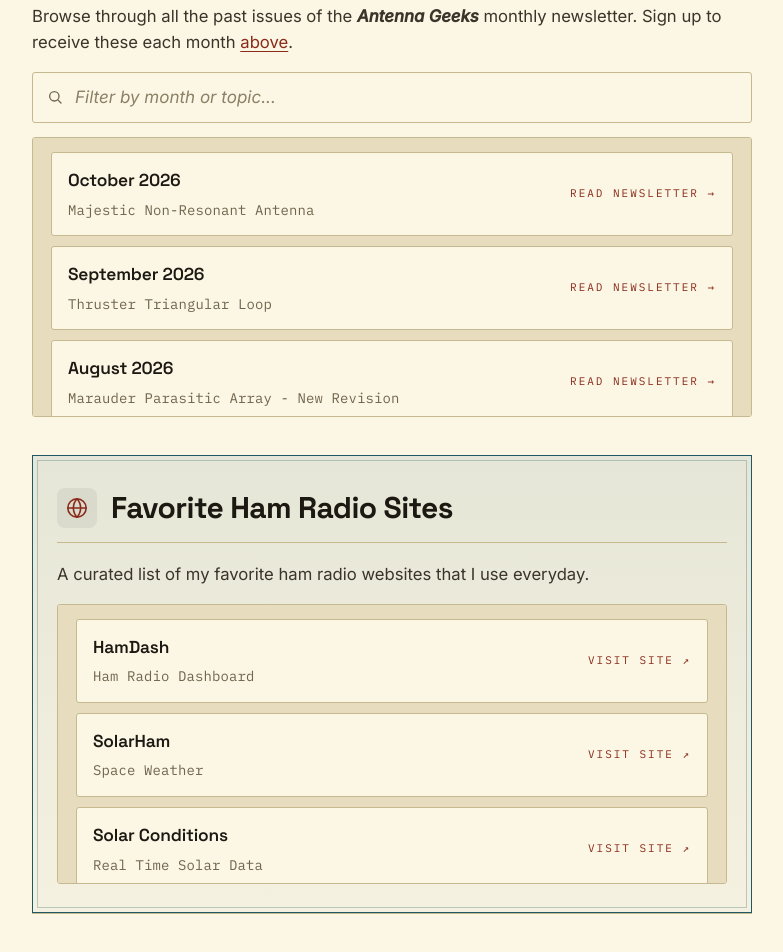
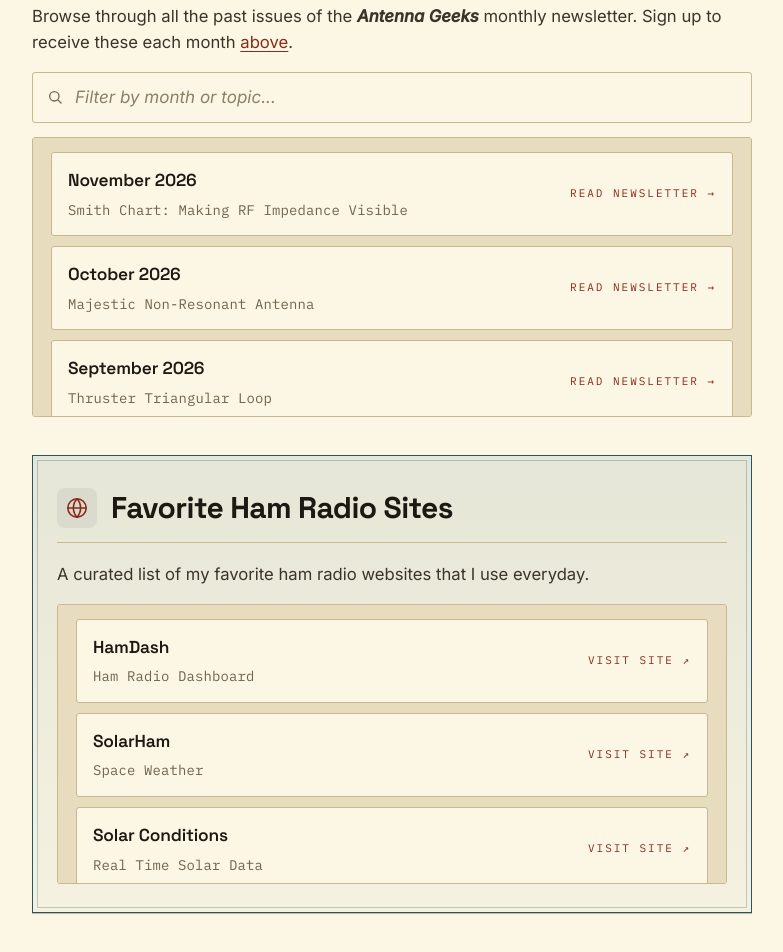
Before and after one commit to cmihran/kj6er, a plain HTML site: page index.html in a window 1280 px wide. Shown: the part 4591-5543 px from the top of the page, without its empty margins (248-1031 px from the left). Drawn offline with Linux system fonts and the light colour scheme.

Commit message:
Newsletters: add November 2026 (Smith Chart)
Co-Authored-By: Claude Opus 5.5 <noreply@anthropic.com>
Claude-Session: https://claude.ai/code/session_01Q7CobEjso46PCh2z9PR1L8

```diff
--- a/index.html
+++ b/index.html
@@ -556,6 +556,13 @@
 
       <div id="newsletters-container">
         <ul class="plans">
+          <li class="plan" data-search="november 2026 smith chart making rf impedance visible">
+            <a class="plan__link" href="https://share.sender.net/campaigns/iOq3/kj6er-antennas-november-2026" target="_blank" rel="noopener">
+              <span class="plan__name">November 2026</span>
+              <span class="plan__specs">Smith Chart: Making RF Impedance Visible</span>
+              <span class="plan__cta">Read Newsletter <span aria-hidden="true">&rarr;</span></span>
+            </a>
+          </li>
           <li class="plan" data-search="october 2026 majestic non-resonant antenna">
             <a class="plan__link" href="https://bit.ly/KJ6ERNewsletter2610" target="_blank" rel="noopener">
               <span class="plan__name">October 2026</span>
```
